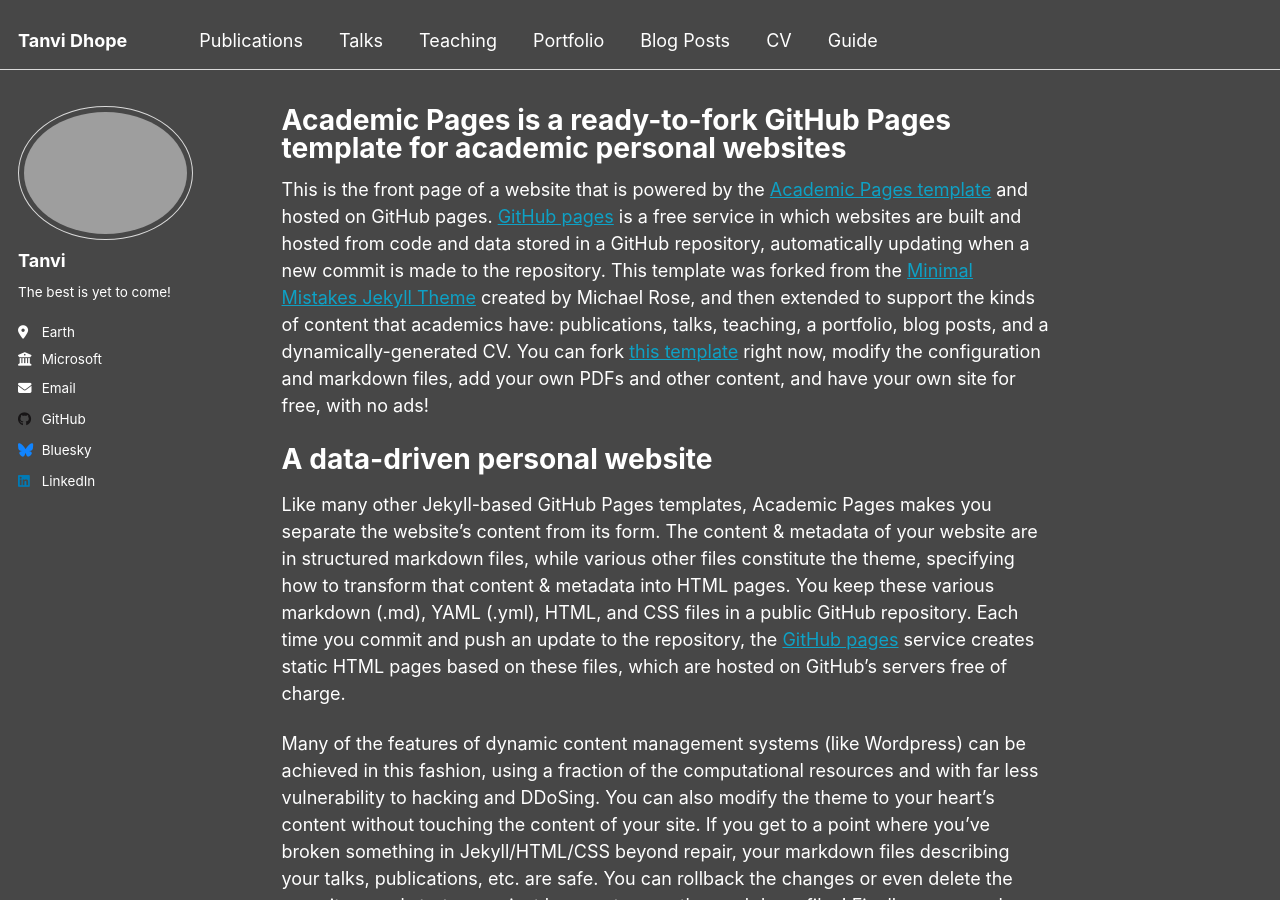
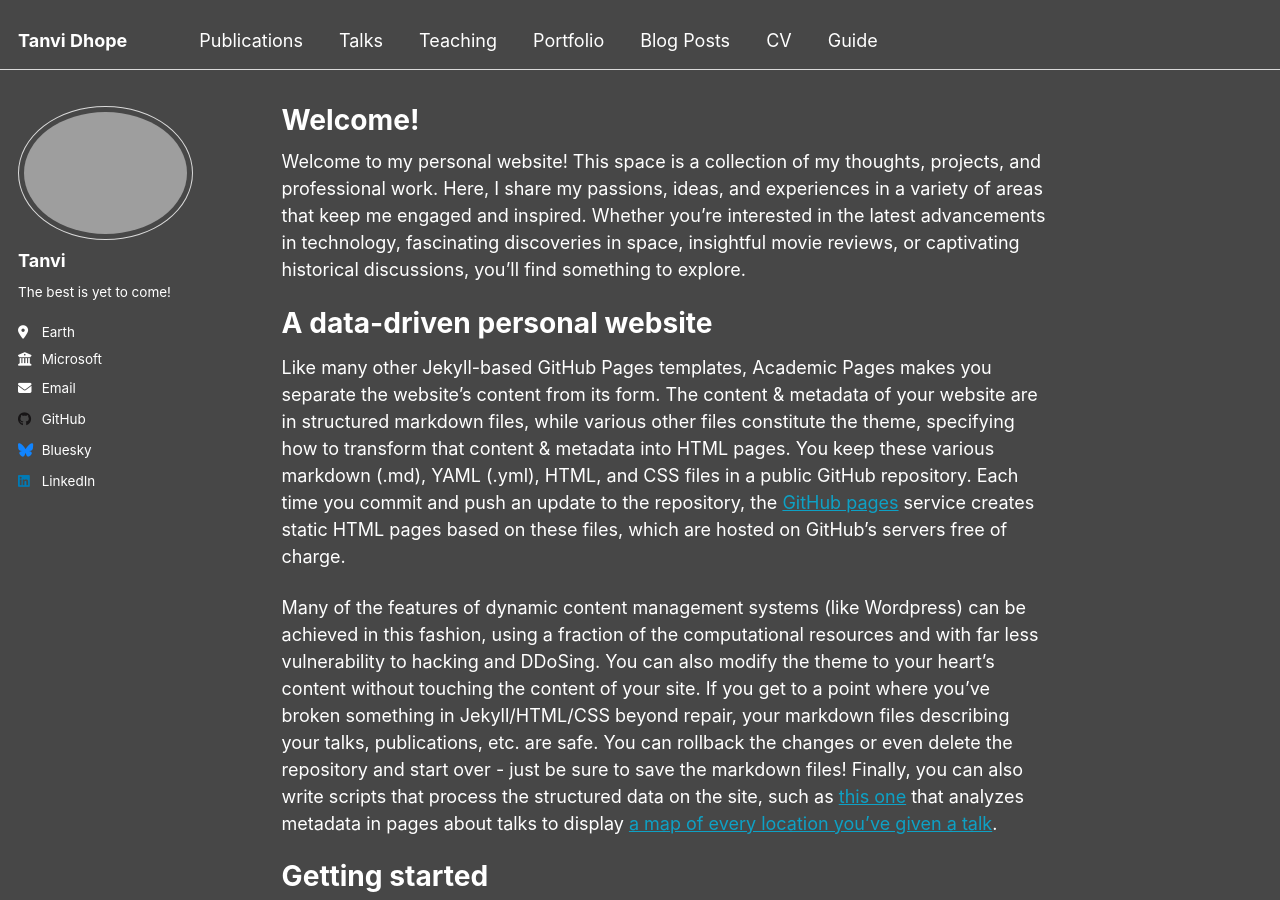
Before and after one commit to tanvidhope/tanvidhope.github.io, a Jekyll site: the page built from _pages/about.md, in a window 1280 px wide and 900 px high. Built offline with Jekyll 4.4.1, drawn with Linux system fonts in a browser that asks for light colours.

Commit message:
Update about.md

```diff
--- a/_pages/about.md
+++ b/_pages/about.md
@@ -1,13 +1,13 @@
 ---
 permalink: /
-title: "Academic Pages is a ready-to-fork GitHub Pages template for academic personal websites"
+title: "Welcome!"
 author_profile: true
 redirect_from:
   - /about/
   - /about.html
 ---
 
-This is the front page of a website that is powered by the [Academic Pages template](https://github.com/academicpages/academicpages.github.io) and hosted on GitHub pages. [GitHub pages](https://pages.github.com) is a free service in which websites are built and hosted from code and data stored in a GitHub repository, automatically updating when a new commit is made to the repository. This template was forked from the [Minimal Mistakes Jekyll Theme](https://mmistakes.github.io/minimal-mistakes/) created by Michael Rose, and then extended to support the kinds of content that academics have: publications, talks, teaching, a portfolio, blog posts, and a dynamically-generated CV. You can fork [this template](https://github.com/academicpages/academicpages.github.io) right now, modify the configuration and markdown files, add your own PDFs and other content, and have your own site for free, with no ads!
+Welcome to my personal website! This space is a collection of my thoughts, projects, and professional work. Here, I share my passions, ideas, and experiences in a variety of areas that keep me engaged and inspired. Whether you’re interested in the latest advancements in technology, fascinating discoveries in space, insightful movie reviews, or captivating historical discussions, you’ll find something to explore.
 
 A data-driven personal website
 ======
```
